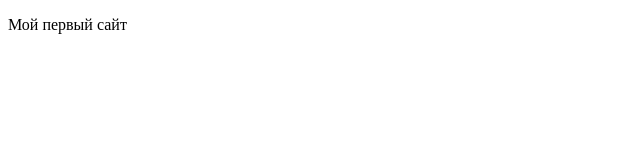
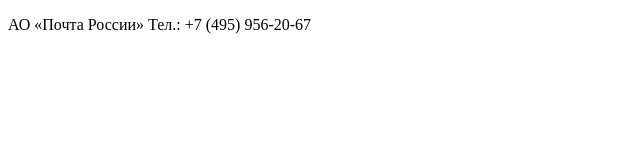
Before and after one commit to iliyailineya/six-months, a plain HTML site: page index.html in a window 1280 px wide. Shown: the whole page, without its empty margins (0-640 px from the left). Drawn offline with Linux system fonts and the light colour scheme.

Commit message:
Добавлены правки в index.html

```diff
--- a/index.html
+++ b/index.html
@@ -8,7 +8,7 @@
 </head>
 
 <body>
-     <p>Мой первый сайт</p>
+     <p>АО «Почта России» Тел.: +7 (495) 956-20-67</p>
 </body>
 
 </html>
```
